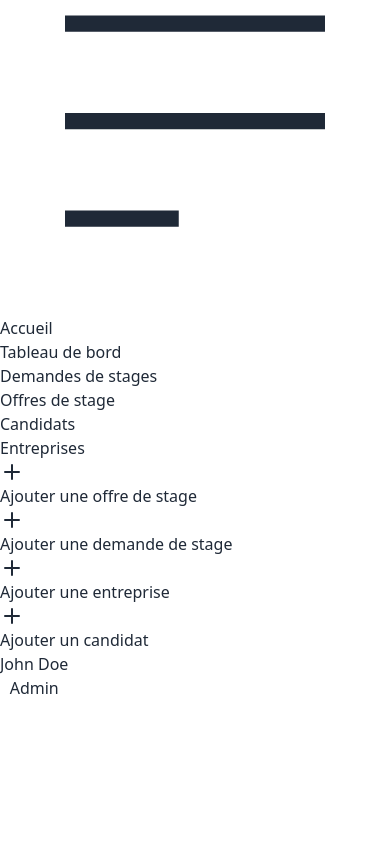
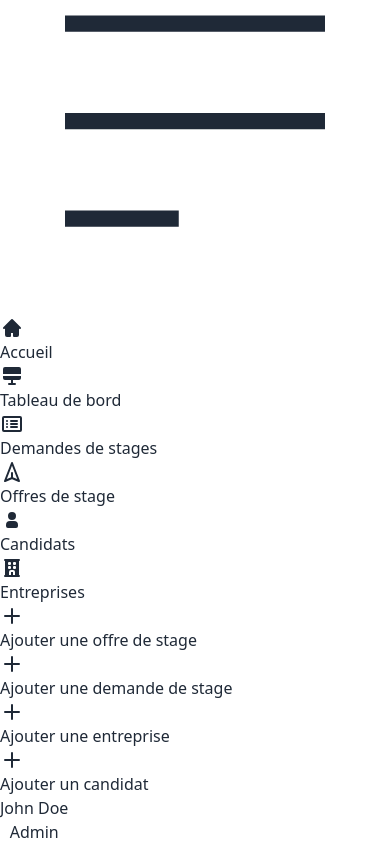
Before and after one commit to williamtrindadegit/eStage, a Vue app in the folder eStage/: page /offres-stage in a window 390 px wide. Shown: the part 773-1617 px from the top of the page. Before the commit the page ends 1473 px from the top, so only its background shows below. Built offline with nearby package versions, Linux system fonts and the light colour scheme.

Commit message:
ajout modifs menu - responsive

```diff
--- a/eStage/src/App.vue
+++ b/eStage/src/App.vue
@@ -1,9 +1,9 @@
 <template>
   <div className="flex flex-row">
-    <div className="w-1/6">
+    <div className="sm:hidden lg:block w-1/6">
       <Sidebar/>
     </div>
-    <div className="w-5/6">
+    <div className="w-full lg:w-5/6">
     <NavBar />
     <router-view />
     </div>
--- a/eStage/src/components/NavigationBar.vue
+++ b/eStage/src/components/NavigationBar.vue
@@ -1,5 +1,5 @@
 <template>
-    <nav className="navbar bg-white p-5 sticky top-0 shadow-sm">
+    <nav className="flex items-center w-full bg-white p-5 sticky top-0 shadow-sm">
         <div className="navbar-start w-1/5">
             <div className="dropdown">
                 <div tabIndex={0} role="button" className="btn btn-ghost btn-circle">
@@ -10,16 +10,50 @@
                 </div>
                 <ul tabIndex={0}
                     className="menu menu-sm dropdown-content mt-3 z-[1] p-2 shadow bg-base-100 rounded-box w-52">
-                    <li><router-link to="/accueil">Accueil</router-link></li>
-                    <li><router-link to="/dashboard">Tableau de bord</router-link></li>
-                    <li><router-link to="/demandes-stages">Demandes de stages</router-link></li>
-                    <li><router-link to="/offres-stage">Offres de stage</router-link></li>
-                    <li><router-link to="/candidats">Candidats</router-link></li>
-                    <li><router-link to="/entreprises">Entreprises</router-link></li>
+                    <li className="hover:opacity-75 py-2 text-lg font-bold text-gray-700 "><router-link className="flex flex-row items-center" to="/accueil">
+                            <svg class="w-6 h-6 m-1" aria-hidden="true" xmlns="http://www.w3.org/2000/svg" width="24" height="24" fill="currentColor" viewBox="0 0 24 24">
+                            <path fill-rule="evenodd" d="M11.293 3.293a1 1 0 0 1 1.414 0l6 6 2 2a1 1 0 0 1-1.414 1.414L19 12.414V19a2 2 0 0 1-2 2h-3a1 1 0 0 1-1-1v-3h-2v3a1 1 0 0 1-1 1H7a2 2 0 0 1-2-2v-6.586l-.293.293a1 1 0 0 1-1.414-1.414l2-2 6-6Z" clip-rule="evenodd"/>
+                            </svg>
+
+                            Accueil</router-link>
+                        </li>
+
+
+                        <li className="hover:opacity-75 py-4 text-lg font-bold text-teal-700"><router-link className="flex flex-row items-center" to="/dashboard">
+                            <svg class="w-6 h-6 m-1" aria-hidden="true" xmlns="http://www.w3.org/2000/svg" width="24" height="24" fill="currentColor" viewBox="0 0 24 24">
+                            <path fill-rule="evenodd" d="M5 3a2 2 0 0 0-2 2v5h18V5a2 2 0 0 0-2-2H5ZM3 14v-2h18v2a2 2 0 0 1-2 2h-6v3h2a1 1 0 1 1 0 2H9a1 1 0 1 1 0-2h2v-3H5a2 2 0 0 1-2-2Z" clip-rule="evenodd"/>
+                            </svg>
+
+                            Tableau de bord</router-link>
+                        </li>
+
+                        <li className="hover:opacity-75 py-4 text-lg font-bold text-yellow-700"><router-link className="flex flex-row items-center" to="/demandes-stages">
+                            <svg class="w-6 h-6 m-1" aria-hidden="true" xmlns="http://www.w3.org/2000/svg" width="24" height="24" fill="none" viewBox="0 0 24 24">
+                            <path stroke="currentColor" stroke-linecap="round" stroke-linejoin="round" stroke-width="2" d="M11 9h6m-6 3h6m-6 3h6M6.996 9h.01m-.01 3h.01m-.01 3h.01M4 5h16a1 1 0 0 1 1 1v12a1 1 0 0 1-1 1H4a1 1 0 0 1-1-1V6a1 1 0 0 1 1-1Z"/>
+                            </svg>
+                            Demandes de stages</router-link>
+                        </li>
+
+                        <li className="hover:opacity-75 py-4 text-lg font-bold text-red-500"><router-link className="flex flex-row items-center" to="/offres-stage">
+                            <svg class="w-6 h-6 m-1" aria-hidden="true" xmlns="http://www.w3.org/2000/svg" width="24" height="24" fill="none" viewBox="0 0 24 24">
+                            <path stroke="currentColor" stroke-linecap="round" stroke-linejoin="round" stroke-width="2" d="m12 18-7 3 7-18 7 18-7-3Zm0 0v-5"/>
+                            </svg>
+                            Offres de stage</router-link></li>
+                        <li className="hover:opacity-75 py-4 text-lg font-bold text-purple-700"><router-link className="flex flex-row items-center" to="/candidats">
+                            <svg class="w-6 h-6 m-1" aria-hidden="true" xmlns="http://www.w3.org/2000/svg" width="24" height="24" fill="currentColor" viewBox="0 0 24 24">
+                            <path fill-rule="evenodd" d="M12 4a4 4 0 1 0 0 8 4 4 0 0 0 0-8Zm-2 9a4 4 0 0 0-4 4v1a2 2 0 0 0 2 2h8a2 2 0 0 0 2-2v-1a4 4 0 0 0-4-4h-4Z" clip-rule="evenodd"/>
+                            </svg>
+                            Candidats</router-link></li>
+                        <li className="hover:opacity-75 py-4 text-lg font-bold text-blue-800"><router-link className="flex flex-row items-center" to="/entreprises">
+                            <svg class="w-6 h-6 m-1" aria-hidden="true" xmlns="http://www.w3.org/2000/svg" width="24" height="24" fill="currentColor" viewBox="0 0 24 24">
+  <path fill-rule="evenodd" d="M4 4a1 1 0 0 1 1-1h14a1 1 0 1 1 0 2v14a1 1 0 1 1 0 2H5a1 1 0 1 1 0-2V5a1 1 0 0 1-1-1Zm5 2a1 1 0 0 0-1 1v1a1 1 0 0 0 1 1h1a1 1 0 0 0 1-1V7a1 1 0 0 0-1-1H9Zm5 0a1 1 0 0 0-1 1v1a1 1 0 0 0 1 1h1a1 1 0 0 0 1-1V7a1 1 0 0 0-1-1h-1Zm-5 4a1 1 0 0 0-1 1v1a1 1 0 0 0 1 1h1a1 1 0 0 0 1-1v-1a1 1 0 0 0-1-1H9Zm5 0a1 1 0 0 0-1 1v1a1 1 0 0 0 1 1h1a1 1 0 0 0 1-1v-1a1 1 0 0 0-1-1h-1Zm-3 4a2 2 0 0 0-2 2v3h2v-3h2v3h2v-3a2 2 0 0 0-2-2h-2Z" clip-rule="evenodd"/>
+</svg>
+
+                            Entreprises</router-link></li>
                 </ul>
             </div>
         </div>
-        <div className="flex justify-start w-4/5">
+        <div className="hidden xl:block flex justify-start w-4/5">
 
             <a className="btn btn-ghost text-md border-black border-2 text-red-500 border-red-500 mx-2">
                 <svg class="w-6 h-6" aria-hidden="true" xmlns="http://www.w3.org/2000/svg" width="24" height="24" fill="none" viewBox="0 0 24 24"> <path stroke="currentColor" stroke-linecap="round" stroke-linejoin="round" stroke-width="2" d="M5 12h14m-7 7V5"/> </svg>
@@ -36,7 +70,7 @@
         </div>
         <div className="navbar-end w-1/5">
             <button className="btn btn-ghost flex-col">
-                <h3 className="font-black text-black">John Doe</h3>
+                <h3 className="font-black text-black">John Doe{{ $route.query.name }}</h3> <!-- valider avec Anel lorsque merged in the main-->
                 <h4 className="text-gray-400">Admin</h4>
             </button>
             <button className="btn btn-ghost btn-circle">
```
